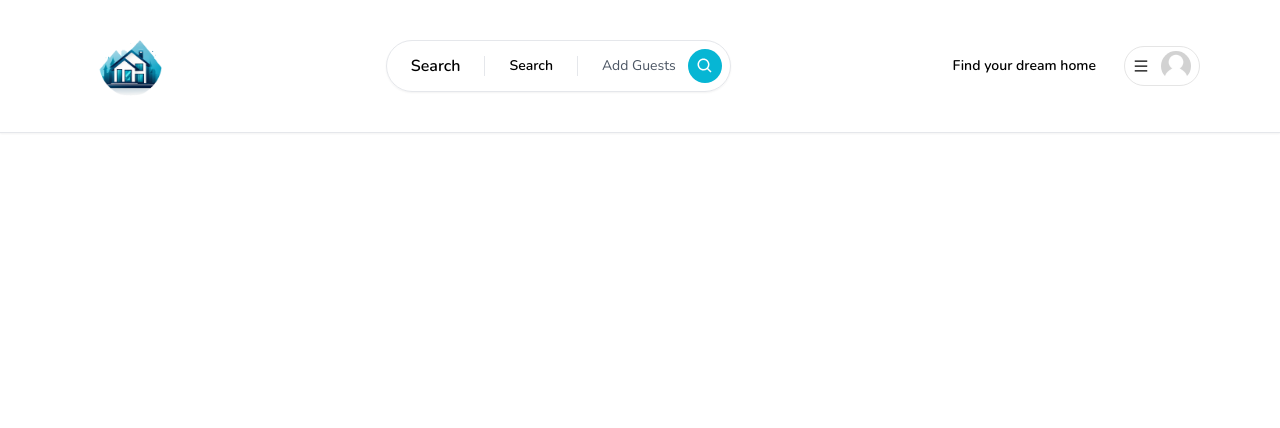
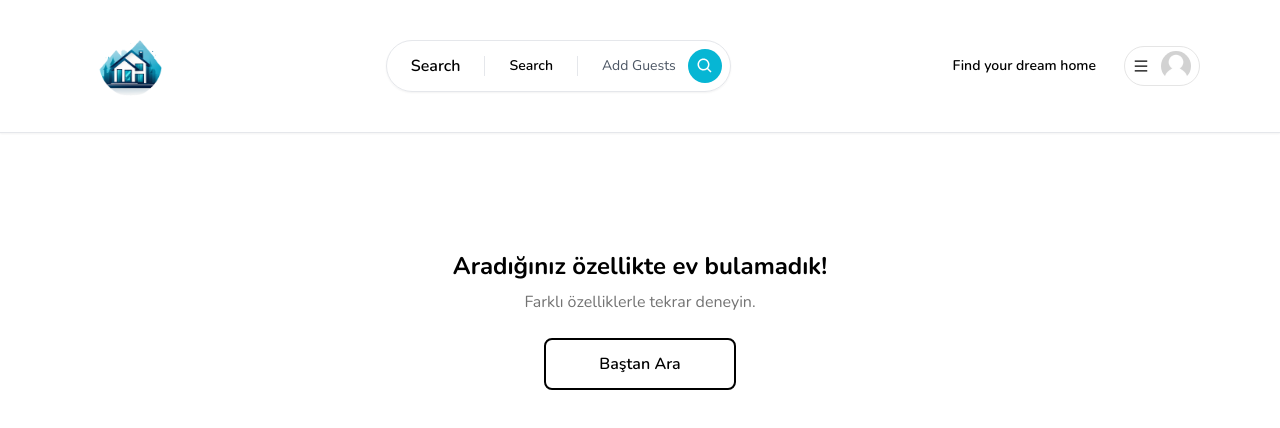
Before and after one commit to osmanyusufakkus/emlakgptnextjs, a Next.js app: page / in a window 1280 px wide. Shown: the top 428 px of the page. Built offline with nearby package versions, Linux system fonts and the light colour scheme; no server answers.

Commit message:
Add new components: Button, EmptyState, and Heading

```diff
--- /dev/null
+++ b/app/components/button.tsx
@@ -0,0 +1,57 @@
+"use client";
+
+import { IconType } from "react-icons";
+
+interface ButtonProps {
+  label: string;
+  onClick: (e: React.MouseEvent<HTMLButtonElement>) => void;
+  disabled?: boolean;
+  outline?: boolean;
+  small?: boolean;
+  icon?: IconType;
+}
+
+const Button: React.FC<ButtonProps> = ({
+  label,
+  onClick,
+  disabled,
+  outline,
+  small,
+  icon: Icon,
+}) => {
+  return (
+    <button
+      disabled={disabled}
+      onClick={onClick}
+      className={`
+        relative
+        disabled:opacity-70
+        disabled:cursor-not-allowed
+        rounded-lg
+        hover:opacity-80
+        transition
+        w-full
+        ${outline ? "bg-white" : "bg-rose-500"}
+        ${outline ? "border-black" : "border-rose-500"}
+        ${outline ? "text-black" : "text-white"}
+        ${small ? "text-sm" : "text-md"}
+        ${small ? "py-1" : "py-3"}
+        ${small ? "font-light" : "font-semibold"}
+        ${small ? "border-[1px]" : "border-2"}
+      `}>
+      {Icon && (
+        <Icon
+          size={24}
+          className="
+            absolute
+            left-4
+            top-3
+          "
+        />
+      )}
+      {label}
+    </button>
+  );
+};
+
+export default Button;
--- /dev/null
+++ b/app/components/emptyState.tsx
@@ -0,0 +1,29 @@
+"use client";
+
+import { useRouter } from "next/navigation";
+import Heading from "./heading";
+import Button from "./button";
+interface EmptyState {
+  title?: string;
+  subtitle?: string;
+  showReset?: boolean;
+}
+const EmptyState: React.FC<EmptyState> = ({
+  title = "Aradığınız özellikte ev bulamadık!",
+  subtitle = "Farklı özelliklerle tekrar deneyin.",
+  showReset,
+}) => {
+  const router = useRouter();
+  return (
+    <div className="h-[60vh] flex flex-col gap-2 justify-center items-center">
+      <Heading center title={title} subtitle={subtitle} />
+      <div className="w-48 mt-4">
+        {showReset && (
+          <Button outline label="Baştan Ara" onClick={() => router.push("/")} />
+        )}
+      </div>
+    </div>
+  );
+};
+
+export default EmptyState;
--- /dev/null
+++ b/app/components/heading.tsx
@@ -0,0 +1,18 @@
+"use client";
+
+interface HeadingProps {
+  title: string;
+  subtitle?: string;
+  center?: boolean;
+}
+
+const Heading: React.FC<HeadingProps> = ({ title, subtitle, center }) => {
+  return (
+    <div className={center ? "text-center" : "text-start"}>
+      <div className="text-2xl font-bold">{title}</div>
+      <div className="font-light text-neutral-500 mt-2">{subtitle}</div>
+    </div>
+  );
+};
+
+export default Heading;
--- a/app/layout.tsx
+++ b/app/layout.tsx
@@ -20,8 +20,8 @@ export default function RootLayout({
     <ClerkProvider>
       <html lang="en">
         <body className={font.className}>
-            <Navbar />
-          {children}
+          <Navbar />
+          <div className="pb-20 pt-20">{children}</div>
         </body>
       </html>
     </ClerkProvider>
--- a/app/page.tsx
+++ b/app/page.tsx
@@ -1,5 +1,28 @@
 import Image from "next/image";
+import Container from "./components/container";
+import EmptyState from "./components/emptyState";
+export default function Home() {
+  const isEmpty = true;
 
-export default function Home() {
-  return <div className="text-cyan-500 text-2xl"></div>;
+  if (isEmpty) {
+    return <EmptyState showReset />;
+  }
+
+  return (
+    <Container>
+      <div className="pt-24 grid grid-cols-1 sm:grid-cols-2 md:grid-cols-3 lg:grid-cols-4 xl:grid-cols-5 2xl:grid-cols-6 gap-8">
+        <div>Evler</div>
+        <div>Evler</div>
+        <div>Evler</div>
+        <div>Evler</div>
+        <div>Evler</div>
+        <div>Evler</div>
+        <div>Evler</div>
+        <div>Evler</div>
+        <div>Evler</div>
+        <div>Evler</div>
+        <div>Evler</div>
+      </div>
+    </Container>
+  );
 }
```
